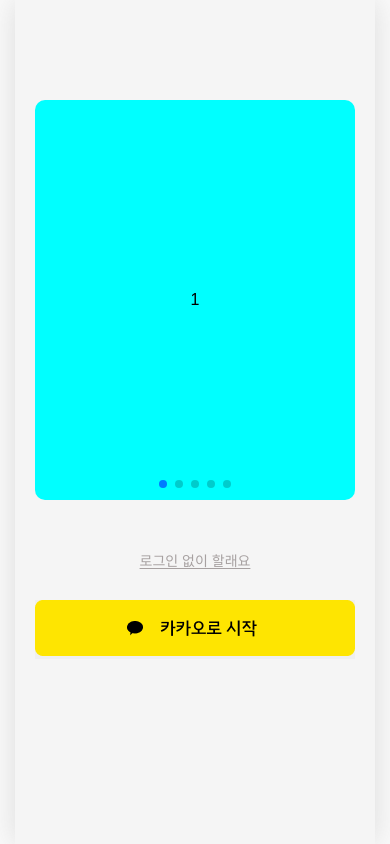
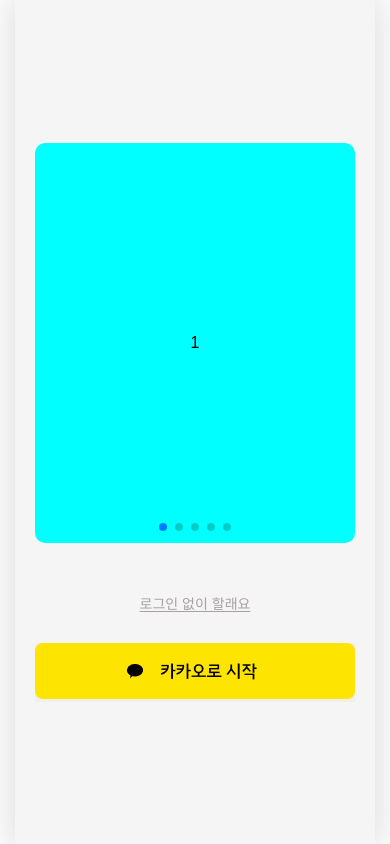
Before and after one commit to junesung1004/todayEat-TeamProject, a Next.js app: page /start in a window 390 px wide. Built offline with nearby package versions, Linux system fonts and the light colour scheme; a web font is replaced by a local one.

Commit message:
styles: 배포한 주소로 모바일 뷰 수정중

```diff
--- a/src/app/start/page.module.scss
+++ b/src/app/start/page.module.scss
@@ -2,7 +2,8 @@
   display: flex;
   flex-direction: column;
   width: 100%;
-  padding: 100px 0;
+  min-height: 100vh;
+  justify-content: center;
   .cardWrap {
     margin-bottom: 50px;
   }
```
